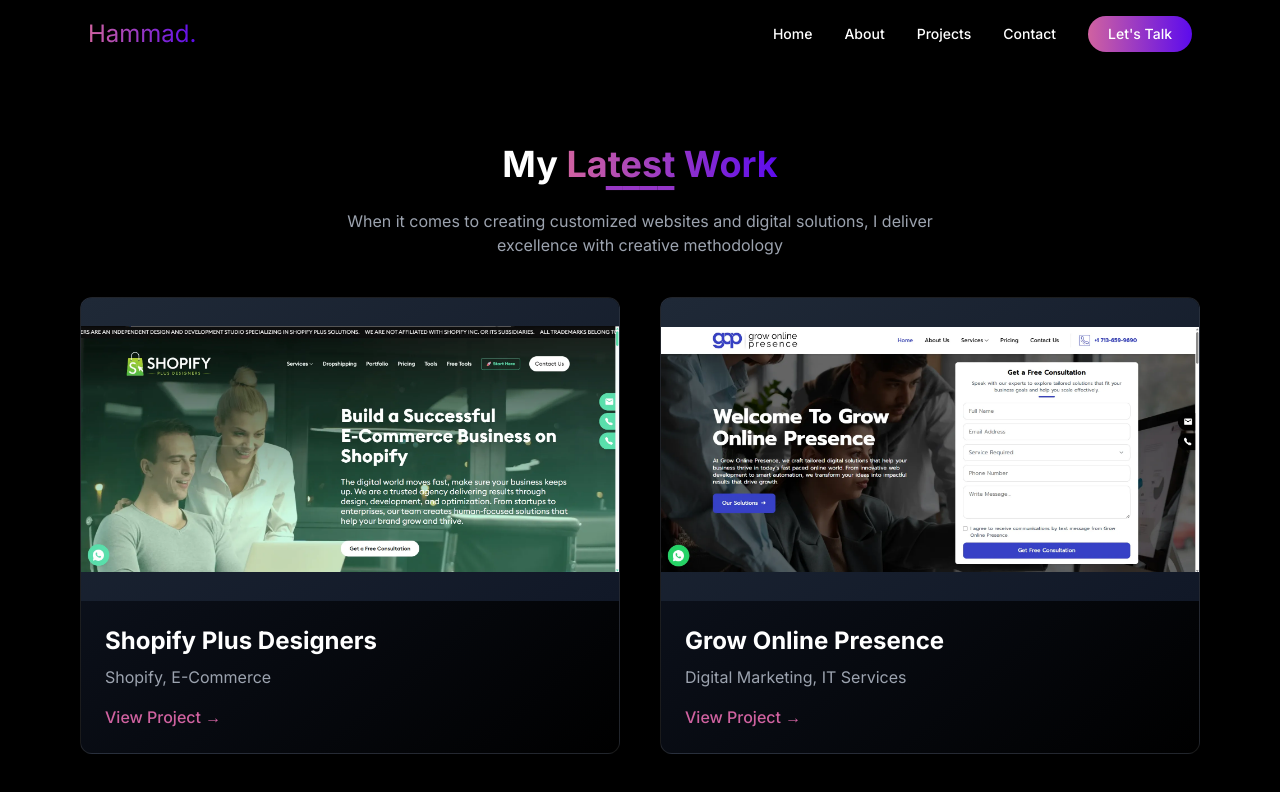
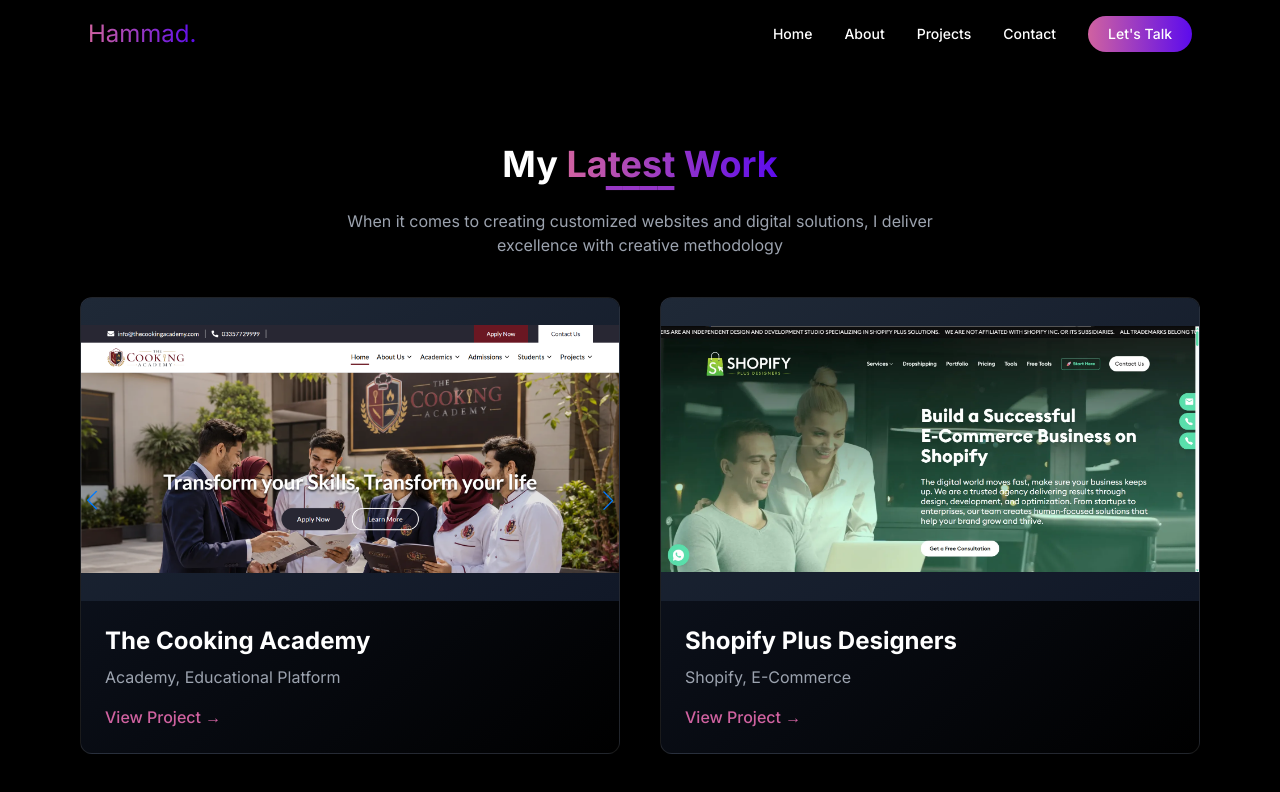
Before and after one commit to imhammadansari/myportfolio, a Next.js app: page /Projects in a window 1280 px wide. Shown: the top 792 px of the page. Built offline with nearby package versions, Linux system fonts and the light colour scheme.

Commit message:
cooking academy added

```diff
--- a/app/Components/Achievements.js
+++ b/app/Components/Achievements.js
@@ -14,9 +14,9 @@
     }, []);
 
     const achievements = [
-        { number: '50+', label: 'Projects Completed' },
-        { number: '30+', label: 'Happy Clients' },
-        { number: '98%', label: 'Client Satisfaction' },
+        { number: '10+', label: 'Projects Completed' },
+        { number: '10+', label: 'Happy Clients' },
+        { number: '96%', label: 'Client Satisfaction' },
         { number: '24/7', label: 'Support Available' },
     ];
 
--- a/app/Components/Footer.js
+++ b/app/Components/Footer.js
@@ -72,13 +72,13 @@
                                 <svg className="w-5 h-5 text-[#d062a0]" fill="none" stroke="currentColor" viewBox="0 0 24 24">
                                     <path strokeLinecap="round" strokeLinejoin="round" strokeWidth={2} d="M3 5a2 2 0 012-2h3.28a1 1 0 01.948.684l1.498 4.493a1 1 0 01-.502 1.21l-2.257 1.13a11.042 11.042 0 005.516 5.516l1.13-2.257a1 1 0 011.21-.502l4.493 1.498a1 1 0 01.684.949V19a2 2 0 01-2 2h-1C9.716 21 3 14.284 3 6V5z" />
                                 </svg>
-                                <span className='text-gray-400 text-sm'>+92-3282020955</span>
+                                <a href='tel:+923282020955' className='text-gray-400 text-sm'>+92-3282020955</a>
                             </div>
                             <div className='flex items-center gap-3'>
                                 <svg className="w-5 h-5 text-[#d062a0]" fill="none" stroke="currentColor" viewBox="0 0 24 24">
                                     <path strokeLinecap="round" strokeLinejoin="round" strokeWidth={2} d="M3 8l7.89 5.26a2 2 0 002.22 0L21 8M5 19h14a2 2 0 002-2V7a2 2 0 00-2-2H5a2 2 0 00-2 2v10a2 2 0 002 2z" />
                                 </svg>
-                                <span className='text-gray-400 text-sm'>ansarihamad084@gmail.com</span>
+                                <a href='mailto:ansarihamad084@gmail.com' className='text-gray-400 text-sm'>ansarihamad084@gmail.com</a>
                             </div>
                             <div className='flex items-center gap-3'>
                                 <svg className="w-5 h-5 text-[#d062a0]" fill="none" stroke="currentColor" viewBox="0 0 24 24">
--- a/app/Components/Projects.js
+++ b/app/Components/Projects.js
@@ -22,6 +22,15 @@
     const projects = [
         {
             id: 1,
+            category: 'web',
+            title: 'The Cooking Academy',
+            tech: 'Academy, Educational Platform',
+            image: './cooking-academy.png',
+            link: 'https://thecookingacademy.com.pk/',
+            description: '**The Cooking Academy** is a modern, responsive website I designed and developed for a culinary training institute. It features smooth animations, an intuitive user interface, responsive design, and optimized performance to deliver an engaging user experience.'
+        },
+        {
+            id: 2,
             category: 'ecommerce',
             title: 'Shopify Plus Designers',
             tech: 'Shopify, E-Commerce',
@@ -30,7 +39,7 @@
             description: 'A professional design and development studio specializing in custom Shopify Plus solutions, marketing integrations, and scalable e-commerce stores.'
         },
         {
-            id: 2,
+            id: 3,
             category: 'marketing',
             title: 'Grow Online Presence',
             tech: 'Digital Marketing, IT Services',
@@ -39,7 +48,7 @@
             description: 'Professional IT services and digital solutions designed to help businesses operate smarter, scale faster, and dominate their competition online.'
         },
         {
-            id: 3,
+            id: 4,
             category: 'marketing',
             title: 'Dynamic Woodworking',
             tech: 'Woodworking, Web Design',
@@ -48,7 +57,7 @@
             description: 'For over 30 years, transforming homes across the Twin Cities Metro with exceptional woodworking, custom cabinets, countertops, and fireplace surrounds.'
         },
         {
-            id: 4,
+            id: 5,
             category: 'ecommerce',
             title: 'MuSolf\'s Flooring',
             tech: 'E-Commerce, Sustainable Products',
@@ -57,7 +66,7 @@
             description: 'Offering sustainable flooring collections in a wide range of materials and wood finishes.'
         },
         {
-            id: 5,
+            id: 6,
             category: 'web',
             title: 'MCSO Doctors',
             tech: 'Healthcare, Web Development',
@@ -66,7 +75,7 @@
             description: 'Premier urological care provider in Chicago offering superior treatment and compassionate care.'
         },
         {
-            id: 6,
+            id: 7,
             category: 'frontend',
             title: 'Max Restaurant',
             tech: 'HTML, CSS, JavaScript',
@@ -75,7 +84,7 @@
             description: 'A beautifully designed restaurant website with menu displays, reservation system, and event showcase for an authentic dining experience.'
         },
         {
-            id: 7,
+            id: 8,
             category: 'frontend',
             title: 'Elegencia',
             tech: 'React.js, Modern UI',
@@ -84,7 +93,7 @@
             description: 'An elegant Royale Restaurant React JS template featuring a sophisticated design, menu exploration, and seamless user experience for fine dining establishments.'
         },
         {
-            id: 8,
+            id: 9,
             category: 'ecommerce',
             title: 'Dinevera',
             tech: 'Webflow, E-Commerce',
@@ -93,7 +102,7 @@
             description: 'A Webflow ecommerce website template for restaurants and food businesses with online ordering, delivery zones, and multi-location support.'
         },
         {
-            id: 9,
+            id: 10,
             category: 'ecommerce',
             title: 'Toad&Co',
             tech: 'Sustainable Fashion, E-Commerce',
@@ -102,7 +111,7 @@
             description: 'Sustainable, organic, and eco-friendly clothing brand since 1996, offering built-to-last apparel that is kind to the planet and rooted in community.'
         },
         {
-            id: 10,
+            id: 11,
             category: 'web',
             title: 'Laser and Me',
             tech: 'Medical Spa, Healthcare',
@@ -111,7 +120,7 @@
             description: 'A full-service medical spa in Midtown Manhattan offering painless laser hair removal, skin rejuvenation, acne scar treatments, and Botox for every skin type.'
         },
         {
-            id: 11,
+            id: 12,
             category: 'web',
             title: 'Chaletô',
             tech: 'Property Management, Real Estate',
@@ -120,7 +129,7 @@
             description: 'Quebec-based chalet rental management service helping property owners maximize profitability with professional photography, dynamic pricing, and full-service guest management.'
         },
         {
-            id: 12,
+            id: 13,
             category: 'web',
             title: 'S&P Real Estate',
             tech: 'Real Estate, Luxury Properties',
@@ -129,7 +138,7 @@
             description: 'International real estate boutique specializing in branded residences, masterplanned communities, destination resorts, and urban super prime real estate developments.'
         },
         {
-            id: 13,
+            id: 14,
             category: 'web',
             title: 'Icon Villas',
             tech: 'Luxury Rentals, Travel',
@@ -138,7 +147,7 @@
             description: 'Curated selection of private, hand-picked luxury villas throughout South Africa with breathtaking views, quality finishes, and personalized hospitality experiences.'
         },
         {
-            id: 14,
+            id: 15,
             category: 'web',
             title: 'DI Jones',
             tech: 'Real Estate, Property',
@@ -147,7 +156,7 @@
             description: 'Australian real estate agency offering property sales, management, and expert market insights for buyers and sellers across New South Wales.'
         },
         {
-            id: 15,
+            id: 16,
             category: 'web',
             title: 'Ripcony',
             tech: 'Real Estate, Commercial',
@@ -156,7 +165,7 @@
             description: 'Professional real estate services specializing in commercial and residential property solutions with market expertise.'
         },
         {
-            id: 16,
+            id: 17,
             category: 'ecommerce',
             title: 'Rejuvenate Skincare Studio',
             tech: 'Skincare, E-Commerce',
@@ -165,7 +174,7 @@
             description: 'Thoughtfully curated skincare studio offering facials, professional treatments, and clean beauty products to support barrier health and deliver visible results.'
         },
         {
-            id: 17,
+            id: 18,
             category: 'web',
             title: 'Maryam Hair & Beauty',
             tech: 'Salon, Beauty',
@@ -174,7 +183,7 @@
             description: "London's premier ladies-only salon offering professional hair styling, beauty treatments, and personalized services in a comfortable, private environment."
         },
         {
-            id: 18,
+            id: 19,
             category: 'ecommerce',
             title: 'Regis Salons',
             tech: 'Hair Salon, E-Commerce',
@@ -185,7 +194,7 @@
 
         // --- NEW PET CARE PROJECT ---
         {
-            id: 19,
+            id: 20,
             category: 'web',
             title: 'Buckaroo Buddies Pet Care',
             tech: 'Pet Services, Local Business',
@@ -193,10 +202,10 @@
             link: 'https://www.buckaroobuddiespetcare.com/',
             description: "San Antonio's trusted pet care service offering quality pet sitting, first aid certified team, and dependable care for your furry sidekicks."
         },
-        { id: 20, category: 'web', title: 'CrowdFunding Platform', tech: 'MERN Stack', image: './crowdFunding.png', link: 'https://crowd-funding-rose.vercel.app/home' },
-        { id: 21, category: 'web', title: 'E-commerce Website', tech: 'MERN Stack', image: './ecommerceWebsite.png', link: 'https://mern-ecommerce-peach-gamma.vercel.app/home' },
-        { id: 22, category: 'frontend', title: 'Restaurant Website', tech: 'HTML/CSS/JS', image: './restaurent2.jpg', link: '#' },
-        { id: 23, category: 'web', title: 'Employee Management', tech: 'MERN Stack', image: './employeeManagement.png', link: '#' },
+        { id: 21, category: 'web', title: 'CrowdFunding Platform', tech: 'MERN Stack', image: './crowdFunding.png', link: 'https://crowd-funding-rose.vercel.app/home' },
+        { id: 22, category: 'web', title: 'E-commerce Website', tech: 'MERN Stack', image: './ecommerceWebsite.png', link: 'https://mern-ecommerce-peach-gamma.vercel.app/home' },
+        { id: 23, category: 'frontend', title: 'Restaurant Website', tech: 'HTML/CSS/JS', image: './restaurent2.jpg', link: '#' },
+        { id: 24, category: 'web', title: 'Employee Management', tech: 'MERN Stack', image: './employeeManagement.png', link: '#' },
 
     ];
 
```
Also changed, not shown: public/cooking-academy.png (added).
